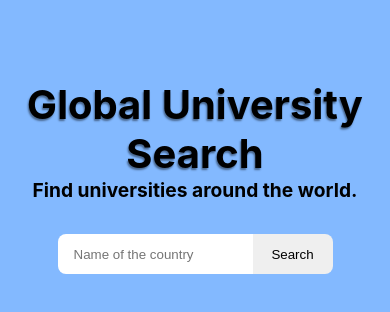
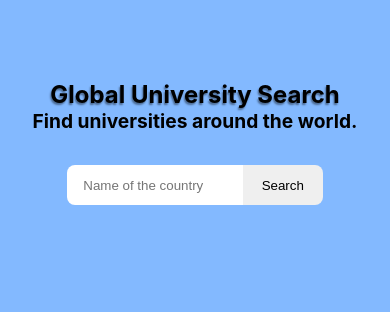
Before and after one commit to caetano-dev/University-List, a React (Create React App) app: page / in a window 390 px wide. Shown: the top 312 px of the page. Built offline with nearby package versions, Linux system fonts and the light colour scheme.

Commit message:
Responsive

```diff
--- a/src/styles/components/Header.module.css
+++ b/src/styles/components/Header.module.css
@@ -10,3 +10,8 @@
   font-size: 1.2rem;
   color: rgb(0, 0, 0);
 }
+@media (max-width: 860px) {
+  .Header h1 {
+    font-size: 1.5rem;
+  }
+}
--- a/src/styles/components/SearchBar.module.css
+++ b/src/styles/components/SearchBar.module.css
@@ -12,7 +12,7 @@ button {
 }
 
 .SearchBar input {
-  width: 50%;
+  width: 45%;
   border-radius: 0.5rem 0rem 0rem 0.5rem;
   padding-left: 1rem;
 }
--- a/src/styles/components/University.module.css
+++ b/src/styles/components/University.module.css
@@ -10,7 +10,7 @@
     rgb(45, 136, 255) 50%,
     rgb(34, 95, 187) 100%
   );
-
+  width: 23rem;
   box-shadow: 2px 2px 1px;
   margin: 1rem 1rem;
   padding: 2rem;
@@ -28,3 +28,8 @@
 .University a {
   text-decoration: none;
 }
+@media (max-width: 860px) {
+  .University {
+    width: 10rem;
+  }
+}
```
